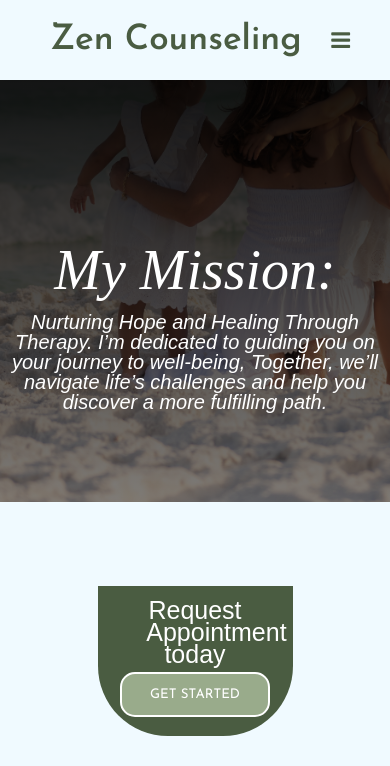
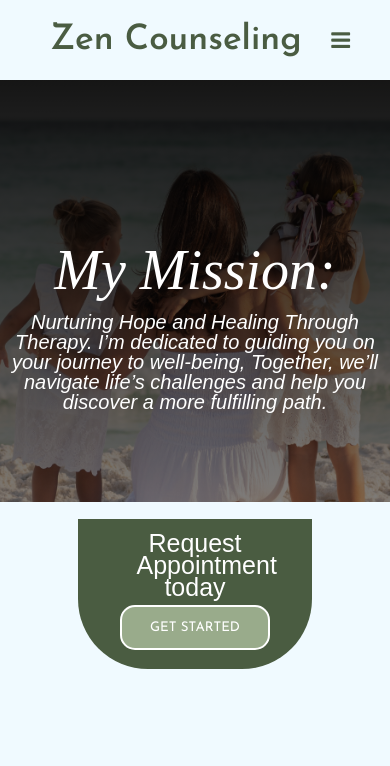
Before and after one commit to Andy2020code/Therapist-server, a Flask app: page / in a window 390 px wide. Shown: the top 766 px of the page. Run offline with Flask 3, Linux system fonts and the light colour scheme; some web fonts are replaced.

Commit message:
Update index.css

```diff
--- a/static/css/index.css
+++ b/static/css/index.css
@@ -180,7 +180,7 @@ nav ul li a:hover{
   .index-top-layout{
     background: linear-gradient(to bottom, rgba(0,0,0,0.9), rgba(0,0,0,0.5)), url(/static/IMG/background-02.JPG);
     background-size: 320%;
-    background-position: 42% 100%;
+    background-position: 52% 60%;
     position: relative;
     left: 0px;
     width: 100%;
@@ -254,10 +254,10 @@ nav ul li a:hover{
 
 @media (max-width: 500px){
   .request-appt-layout{
-    width: 50%;
+    width: 60%;
     height: 150px;
-    top: 80px;
-    left: 25%;
+    top: 13px;
+    left: 20%;
     flex-direction: column;
     margin-bottom: 100px;
   }
```
